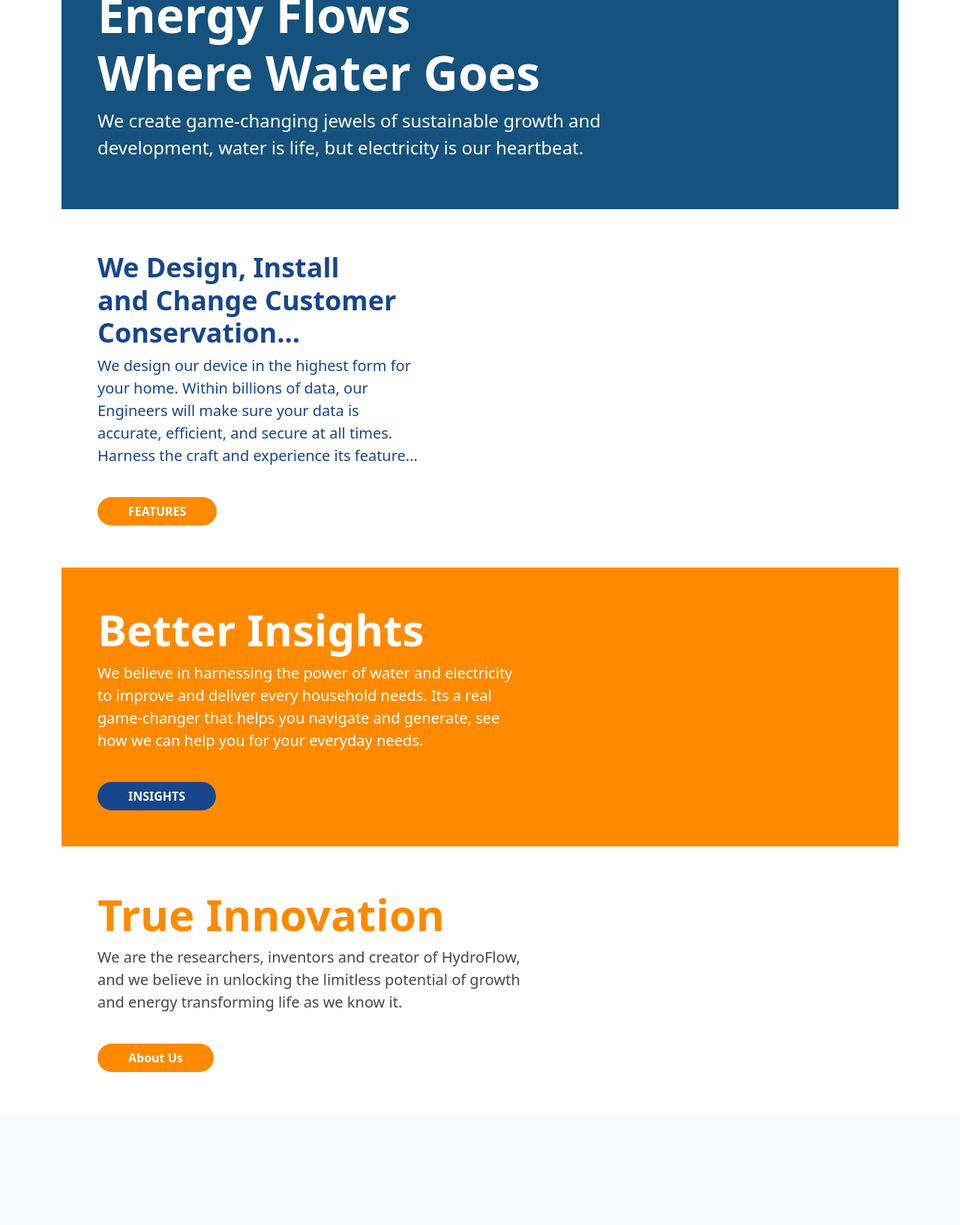
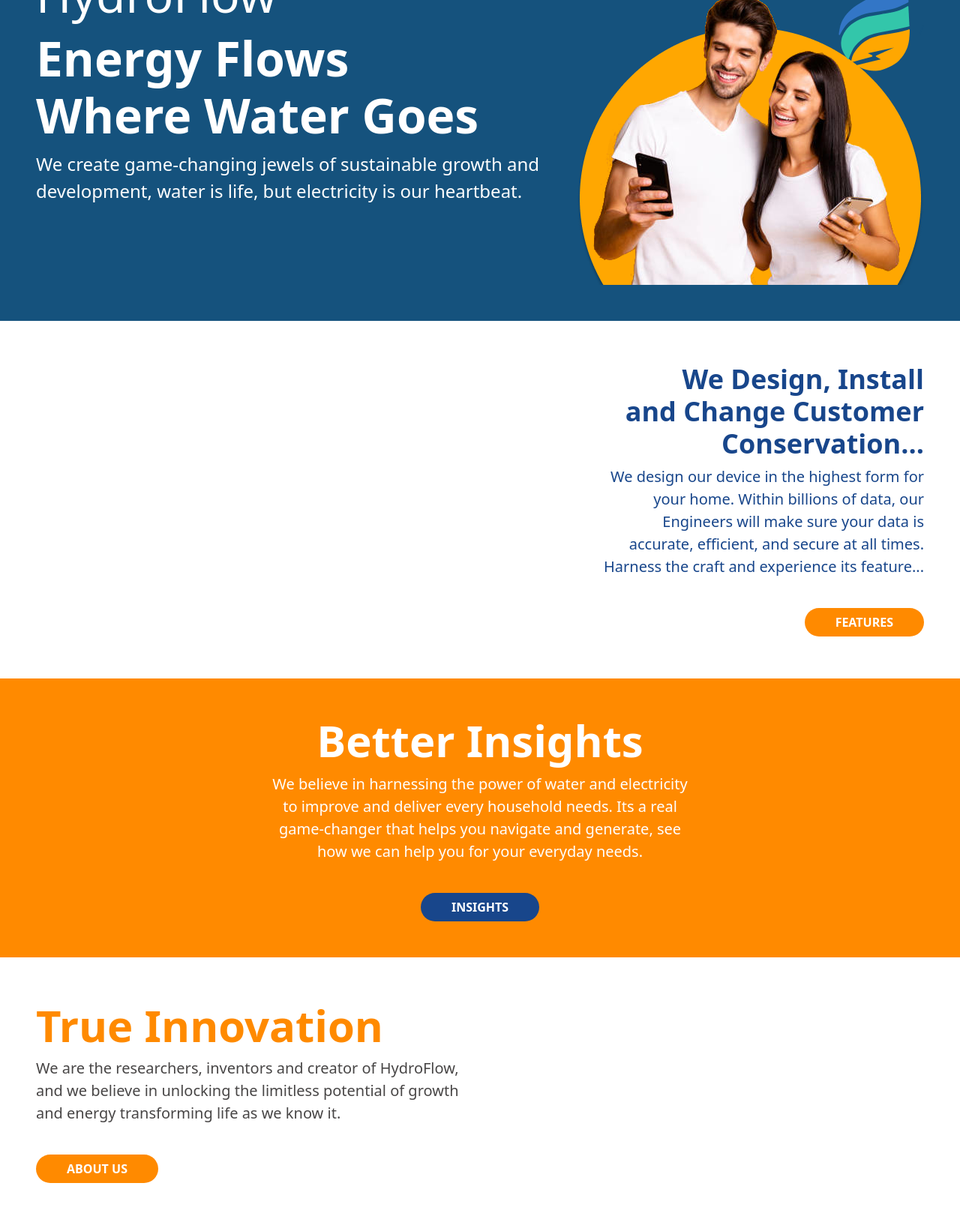
Before and after one commit to Ivan-aksenov/DJango, a Django app: page / in a window 1280 px wide. Shown: the part 257-1891 px from the top of the page at 75% size. Before the commit the page ends 1687 px from the top, so only its background shows below. Run offline with Django 4.2, Linux system fonts and the light colour scheme.

Commit message:
Next Commit

```diff
--- a/my_thesis/static/my_thesis/css/Home.css
+++ b/my_thesis/static/my_thesis/css/Home.css
@@ -1,8 +1,13 @@
+body{
+    padding: 0;
+    margin: 0;
+    width: 100%;
+}
+
 /* FIRST CONTAINER */
-
 #FirstBox{
     background-color: #15527D;
-  }
+}
 
 #BoxOne_FirstLine{
     color: #FFFFFF;
@@ -22,10 +27,19 @@
     font-size: 24px;
 }
 
+.flex{
+    display: flex;
+}
+
+.BoxOne_Image1{
+    margin-left: auto;
+}
+
 /* SECOND CONTAINER */
 
 #SecondBox{
     background-color: #FFFFFF;
+    background-size: cover;
 }
 
 #SecondBox_HeadOne{
@@ -53,6 +67,7 @@
 
 #ThirdBox{
     background-color: #FF8A00;
+    background-size: cover;
 }
 
 #ThirdBox_HeadOne{
@@ -80,6 +95,7 @@
 
 #ForthBox{
     background-color: #FFFFFF;
+    background-size: cover;
 }
 
 #ForthBox_HeadOne{
--- a/my_thesis/static/my_thesis/css/Navbar.css
+++ b/my_thesis/static/my_thesis/css/Navbar.css
@@ -1,3 +1,14 @@
+#Logo {
+    position: relative;
+    margin-top: 0px;
+    margin-bottom: -30px;
+}
+
+#NavBar {
+    margin-top: -15mm;
+    margin-bottom: -20mm;
+}
+
 #SignIn {
     color: #FFFFFF;
     font-weight: bold;
--- a/my_thesis/templates/components/NavBar.html
+++ b/my_thesis/templates/components/NavBar.html
@@ -20,10 +20,11 @@
         <link rel="stylesheet" href="{% static 'my_thesis/css/NavBar.css' %}">
     </head>
     <body>
-        <nav class="navbar navbar-expand-lg navbar-light bg-light">
-            <div class="container-fluid">
-              <a class="navbar-brand" href="{% url 'Home' %}">
-                <img src="{% static 'my_thesis/images/LogoHydroFlow.svg' %}" alt="HydroFlow Logo" width="100" height="80">
+      <header>
+        <nav class="navbar navbar-expand-lg">
+            <div class="container-fluid" id="NavBar">
+              <a class="navbar-brand" href="{% url 'Home' %}" id="Logo">
+              <img class="image-fluid" src="{% static 'my_thesis/images/home/LogoHydroFlow.svg' %}" alt="HydroFlow Logo">
               </a>
               <button class="navbar-toggler" type="button" data-bs-toggle="collapse" data-bs-target="#navbarNavDropdown" aria-controls="navbarNavDropdown" aria-expanded="false" aria-label="Toggle navigation">
                 <span class="navbar-toggler-icon"></span>
@@ -50,8 +51,9 @@
               </div>
             </nav>
 
-            <div class="container">{%block content%} {%endblock%}</div>
+            <div class="">{%block content%} {%endblock%}</div>
 
         <script src="https://code.jquery.com/jquery-3.3.1.slim.min.js"></script>
         <script src="https://cdn.jsdelivr.net/npm/bootstrap@5.0.2/dist/js/bootstrap.bundle.min.js" integrity="sha384-MrcW6ZMFYlzcLA8Nl+NtUVF0sA7MsXsP1UyJoMp4YLEuNSfAP+JcXn/tWtIaxVXM" crossorigin="anonymous"></script>
-    </body>
+      </header>
+      </body>
--- a/my_thesis/templates/my_thesis/Home.html
+++ b/my_thesis/templates/my_thesis/Home.html
@@ -16,36 +16,46 @@
 </head>
 
 <body>
+
 <!-- FIRST CONTAINER -->
-    <div class="container p-5 mb-2" id="FirstBox">
+<section class="p-5 mb-2" id="FirstBox">
+        <div class="flex">
+                <div class="textBox1">
                 <h1 id="BoxOne_FirstLine">HydroFlow</h1>
                 <h1 id="BoxOne_SecondLine">Energy Flows <br> Where Water Goes</h1>
                 <p id="BoxOne_TextOne"> We create game-changing jewels of sustainable growth and <br> development, water is life, but electricity is our heartbeat.</p>
                 </div>
+                <img class="BoxOne_Image1" src="{% static 'my_thesis/images/home/BOX1_IMAGE.png' %}" id="BoxOne_Image">
+        </div>
+</section>
 
 <!-- SECOND CONTAINER -->
-    <div class="container p-5 mb-2" id="SecondBox">
+<section class="p-5 mb-2 text-end" id="SecondBox">
         <h1 id="SecondBox_HeadOne">We Design, Install<br> and Change Customer<br> Conservation...</h1>
         <p id="SecondBox_TextOne"> We design our device in the highest form  for<br> your home. Within billions of data, our<br> Engineers will make sure your data is<br>
             accurate, efficient, and secure at all times.<br> Harness the craft and experience its feature...</p> <br>
         <a class="btn" href="{% url 'Features' %}" id="Home_Features">FEATURES</a>
-    </div>
+</section>
 
 <!-- THIRD CONTAINER -->
-    <div class="container p-5 mb-2" id="ThirdBox">
+<section class="p-5 mb-2 text-center" id="ThirdBox">
         <h1 id="ThirdBox_HeadOne">Better Insights</h1>
         <p id="ThirdBox_TextOne"> We believe in harnessing the power of water and electricity<br> to improve and deliver every household needs.
             Its a real<br> game-changer that helps you navigate and generate, see<br> how we can help you for your everyday needs.</p> <br>
         <a class="btn" href="{% url 'Insights' %}" id="Home_Insights">INSIGHTS</a>
-    </div>
+</section>
 
 <!-- FORTH CONTAINER -->
-    <div class="container p-5 mb-2" id="ForthBox">
+<section class="p-5 mb-2" id="ForthBox">
         <h1 id="ForthBox_HeadOne">True Innovation</h1>
         <p id="ForthBox_TextOne"> We are the researchers, inventors and creator of HydroFlow,<br> and we believe in unlocking the limitless potential
             of growth<br> and energy transforming life as we know it.</p> <br>
-        <a class="btn" href="{% url 'AboutUs' %}" id="Home_AboutUs">About Us</a>
-    </div>
+        <a class="btn" href="{% url 'AboutUs' %}" id="Home_AboutUs">ABOUT US</a>
+</section>
+
+<footer>
+
+</footer>
 
 </body>
 </html>
--- a/my_thesis/templates/my_thesis/Insights.html
+++ b/my_thesis/templates/my_thesis/Insights.html
@@ -2,4 +2,8 @@
 
 {% block content %}
 
+{% load static %}
+
+
+
 {%endblock%}
--- a/my_thesis/templates/my_thesis/SignIn.html
+++ b/my_thesis/templates/my_thesis/SignIn.html
@@ -7,7 +7,7 @@
 {% load static %}
 
 <div class="text-center">
-    <img src="{% static 'my_thesis/images/LogoHydroFlow.svg' %}" alt="HydroFlow Logo" width="400" height="300">
+    <img class="image-fluid" src="{% static 'my_thesis/images/home/LogoHydroFlow.svg' %}" alt="HydroFlow Logo" width="400" height="300">
 </div>
 <p> Sign in with your HydroFlow account </p>
             <form class="row g-3 needs-validation" novalidate>
--- a/my_thesis/templates/my_thesis/SignUp.html
+++ b/my_thesis/templates/my_thesis/SignUp.html
@@ -7,7 +7,7 @@
 {% load static %}
 
 <div class="text-center">
-    <img src="{% static 'my_thesis/images/LogoHydroFlow.svg' %}" alt="HydroFlow Logo" width="400" height="300">
+    <img class="image-fluid" src="{% static 'my_thesis/images/home/LogoHydroFlow.svg' %}" alt="HydroFlow Logo" width="400" height="300">
 </div>
 <p> Sign in with your HydroFlow account </p>
             <form class="row g-3 needs-validation" novalidate>
```
Also changed, not shown: my_thesis/static/my_thesis/css/Features.css (added, +24 -0 lines), my_thesis/templates/my_thesis/Features.html (+29 -0 lines), my_thesis/static/my_thesis/images/Ellipse 1.svg (deleted), my_thesis/static/my_thesis/images/Re1 1.svg (deleted), my_thesis/static/my_thesis/images/home/BOX1_IMAGE.png (added), my_thesis/static/my_thesis/images/home/LogoHydroFlow.svg (renamed from my_thesis/static/my_thesis/images/LogoHydroFlow.svg), my_thesis/static/my_thesis/images/logo water drop 1.svg (deleted). Lines whose indentation alone changed are shown as unchanged.
